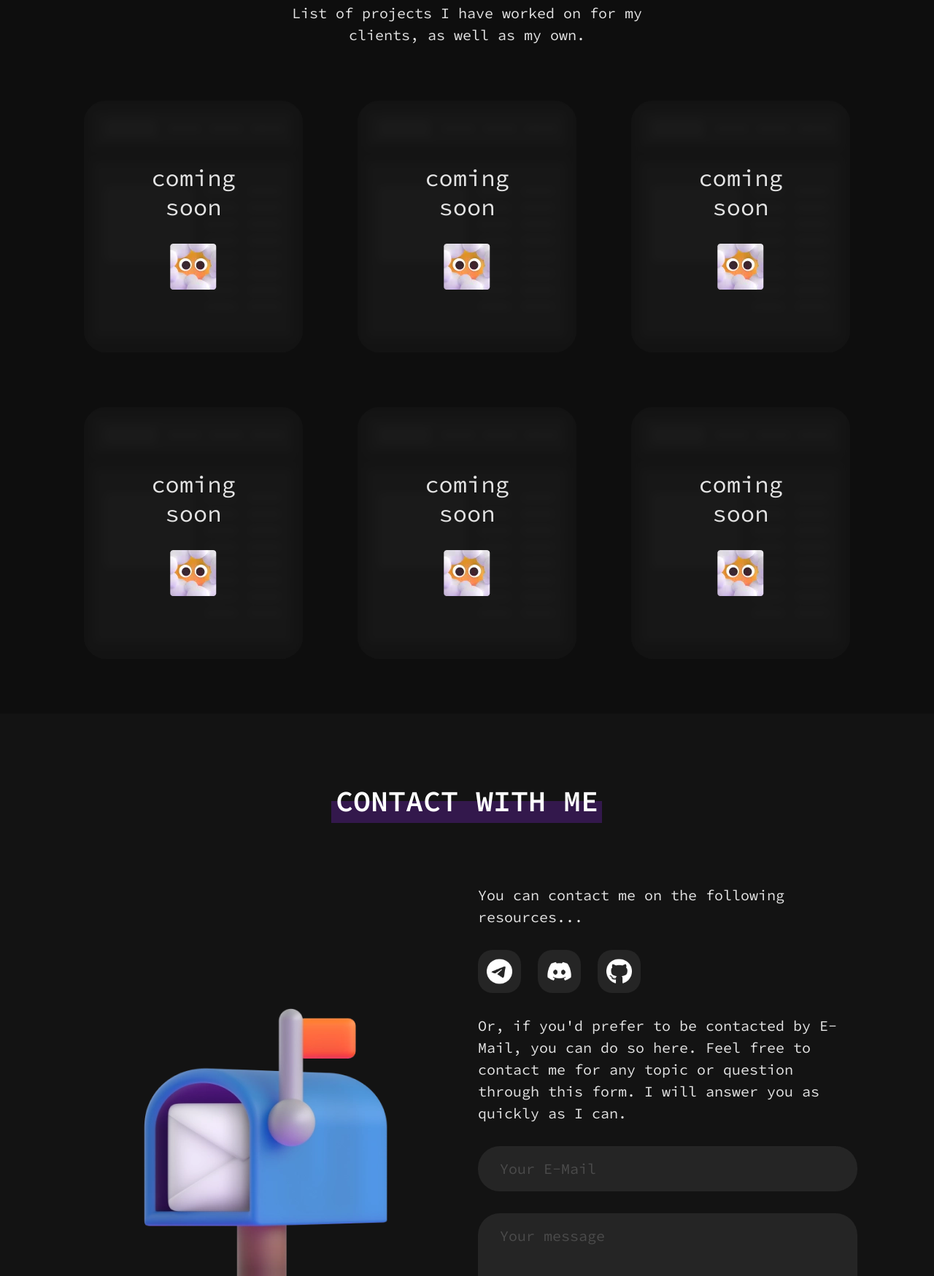
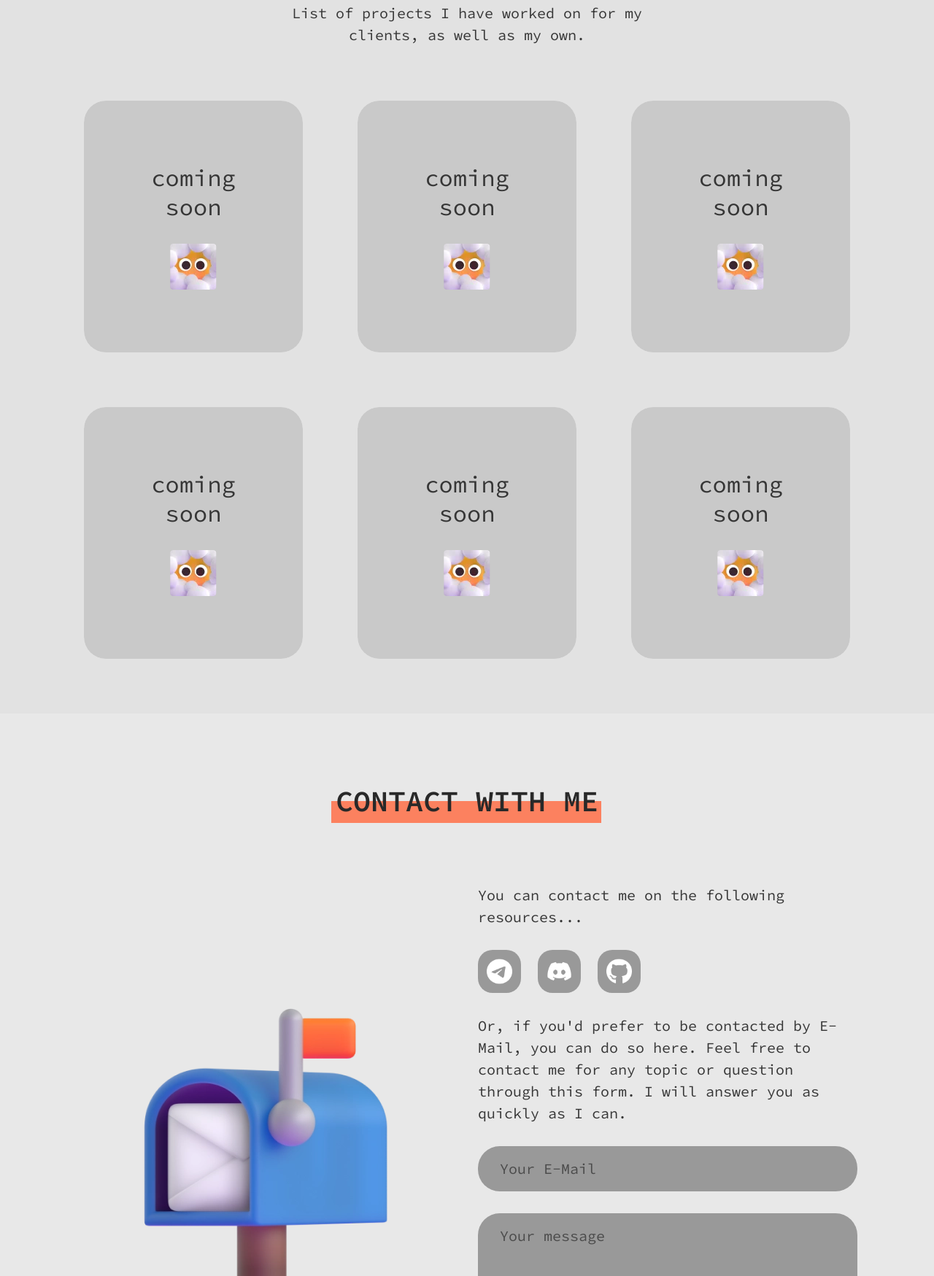
Before and after one commit to liv3rise/lvrs-portfolio, a website built with Vite: page index.html in a window 1280 px wide. Shown: the part 1051-2800 px from the top of the page at 73% size. Built offline with nearby package versions, Linux system fonts and the light colour scheme; files whose address does not match are found by name.

Commit message:
done light theme

```diff
--- a/index.html
+++ b/index.html
@@ -1,5 +1,6 @@
 <!DOCTYPE html>
-<html lang="en">
+
+<html class="theme-light" lang="en">
 
 <head>
   <meta charset="UTF-8" />
@@ -76,42 +77,42 @@
 
       <div class="works__items">
         <div class="works__item">
-          <img class="works__item-img" src="src/img/other/project-placeholder.webp" alt="project placeholder image">
+          <!-- <img class="works__item-img" src="src/img/other/project-placeholder.webp" alt="project placeholder image"> -->
           <div class="works__item-overlay">
             <p class="works__item-text">coming<br>soon</p>
             <img class="works__item-emoji" class="emoji" src="src/img/emoji/emoji-in-clouds.webp" alt="emoji in clouds">
           </div>
         </div>
         <div class="works__item">
-          <img class="works__item-img" src="src/img/other/project-placeholder.webp" alt="project placeholder image">
+          <!-- <img class="works__item-img" src="src/img/other/project-placeholder.webp" alt="project placeholder image"> -->
           <div class="works__item-overlay">
             <p class="works__item-text">coming<br>soon</p>
             <img class="works__item-emoji" class="emoji" src="src/img/emoji/emoji-in-clouds.webp" alt="emoji in clouds">
           </div>
         </div>
         <div class="works__item">
-          <img class="works__item-img" src="src/img/other/project-placeholder.webp" alt="project placeholder image">
+          <!-- <img class="works__item-img" src="src/img/other/project-placeholder.webp" alt="project placeholder image"> -->
           <div class="works__item-overlay">
             <p class="works__item-text">coming<br>soon</p>
             <img class="works__item-emoji" class="emoji" src="src/img/emoji/emoji-in-clouds.webp" alt="emoji in clouds">
           </div>
         </div>
         <div class="works__item">
-          <img class="works__item-img" src="src/img/other/project-placeholder.webp" alt="project placeholder image">
+          <!-- <img class="works__item-img" src="src/img/other/project-placeholder.webp" alt="project placeholder image"> -->
           <div class="works__item-overlay">
             <p class="works__item-text">coming<br>soon</p>
             <img class="works__item-emoji" class="emoji" src="src/img/emoji/emoji-in-clouds.webp" alt="emoji in clouds">
           </div>
         </div>
         <div class="works__item">
-          <img class="works__item-img" src="src/img/other/project-placeholder.webp" alt="project placeholder image">
+          <!-- <img class="works__item-img" src="src/img/other/project-placeholder.webp" alt="project placeholder image"> -->
           <div class="works__item-overlay">
             <p class="works__item-text">coming<br>soon</p>
             <img class="works__item-emoji" class="emoji" src="src/img/emoji/emoji-in-clouds.webp" alt="emoji in clouds">
           </div>
         </div>
         <div class="works__item">
-          <img class="works__item-img" src="src/img/other/project-placeholder.webp" alt="project placeholder image">
+          <!-- <img class="works__item-img" src="src/img/other/project-placeholder.webp" alt="project placeholder image"> -->
           <div class="works__item-overlay">
             <p class="works__item-text">coming<br>soon</p>
             <img class="works__item-emoji" class="emoji" src="src/img/emoji/emoji-in-clouds.webp" alt="emoji in clouds">
--- a/src/scss/_reusables.scss
+++ b/src/scss/_reusables.scss
@@ -5,7 +5,7 @@
     text-align: center;
     color: $text-primary-dark;
 
-    @include span-accent-bg;
+    @include span-accent-bg(-1.8%, $accent-color-dark);
 }
 
 .text {
--- a/src/scss/_variables.scss
+++ b/src/scss/_variables.scss
@@ -15,8 +15,8 @@ $accent-color-dark: #33184C;
 $bg-primary-light: #e8e8e8;
 $bg-secondary-light: #E2E2E2;
 
-$text-primary-light: #000;
-$text-secondary-light: #292929;
+$text-primary-light: #292929;
+$text-secondary-light: #363636;
 
 $elements-bg-light: #999999;
 
--- a/src/scss/sections/_main.scss
+++ b/src/scss/sections/_main.scss
@@ -20,7 +20,7 @@
         text-align: left;
         text-transform: none;
 
-        @include span-accent-bg(-2px);
+        @include span-accent-bg(-1px);
     }
 
     &__text {
--- a/src/scss/sections/_works.scss
+++ b/src/scss/sections/_works.scss
@@ -29,7 +29,7 @@
     }
 
     &__item {
-        background-color: $elements-bg-dark;
+        background: url(src/img/other/project-placeholder.webp) center center / 110% no-repeat;
         border-radius: 30px;
         overflow: hidden;
         position: relative;
--- a/src/scss/themes/_light.scss
+++ b/src/scss/themes/_light.scss
@@ -3,21 +3,34 @@
         background-color: $bg-primary-light;
     }
 
+    ::-webkit-scrollbar-track {
+        background: $elements-bg-light;
+    }
+
+    ::-webkit-scrollbar-thumb {
+        background: darken($elements-bg-light, 10%);
+    }
+
+    ::-webkit-scrollbar-thumb:hover {
+        background: darken($elements-bg-light, 15%);
+    }
+
     .section-title {
         color: $text-primary-light;
 
-        @include span-accent-bg($accent-color: $accent-color-light)
+        @include span-accent-bg(-1.8%, $accent-color-light)
     }
 
     .text {
         color: $text-secondary-light;
     }
 
-    .works {
-        background-color: $bg-secondary-light;
+    .main {
+        &__title {
+            @include span-accent-bg(-1px, $accent-color-light);
         }
 
-    .main__button {
+        &__button {
             background-color: $accent-color-light;
             border-color: $accent-color-light;
 
@@ -36,3 +49,52 @@
             }
         }
     }
+
+    .works {
+        background-color: $bg-secondary-light;
+
+        &__item-overlay {
+            background: rgb(197 197 197 / 86%);
+        }
+
+        &__item-text {
+            color: $text-secondary-light;
+        }
+    }
+
+    .contact {
+        &__link {
+            background-color: $elements-bg-light;
+
+            &:hover {
+                background-color: darken($elements-bg-light, 15%);
+            }
+        }
+
+        &__input[type="text"],
+        &__textarea {
+            background-color: $elements-bg-light;
+        }
+
+        &__submit {
+            background-color: $accent-color-light;
+            color: $text-secondary-light;
+
+            &:hover {
+                background-color: darken($accent-color-light, 3%);
+            }
+        }
+    }
+
+    .footer {
+        background-color: darken($bg-secondary-light, 10%);
+
+        &__text {
+            color: lighten($text-secondary-light, 5%);
+        }
+
+        &__copyright {
+            color: lighten($text-secondary-light, 15%);
+        }
+    }
+}
```
Lines whose indentation alone changed are shown as unchanged.
